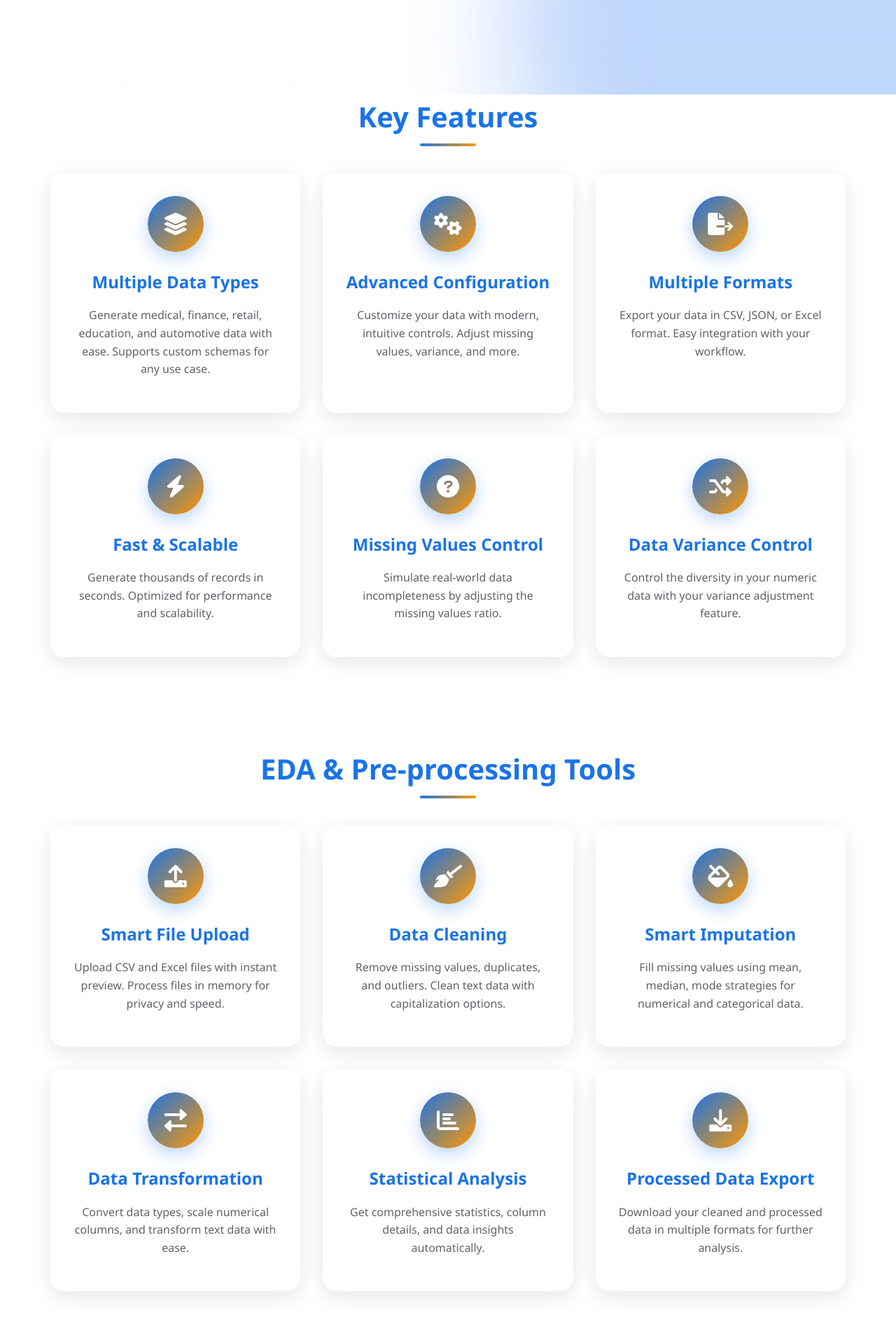
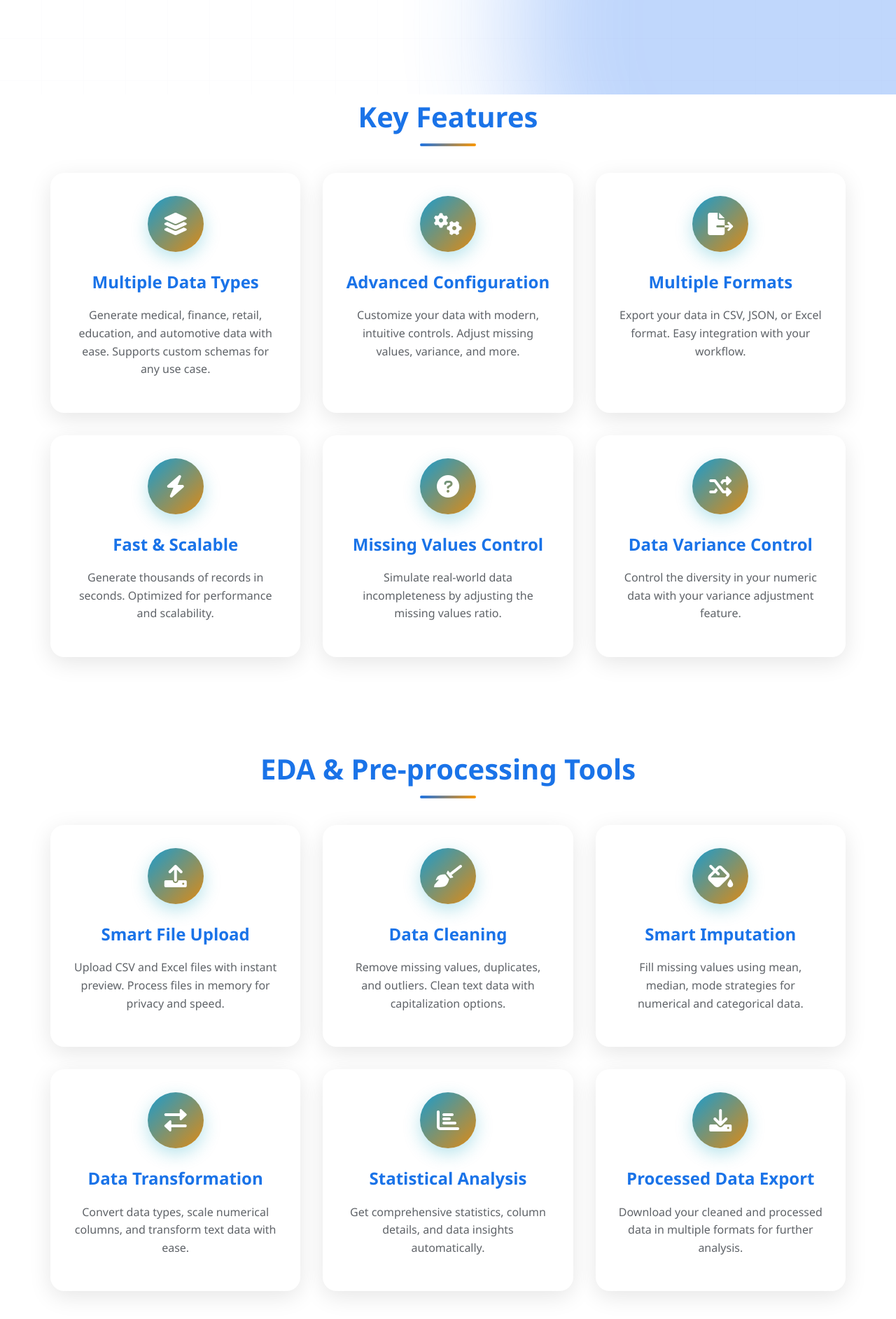
Before and after one commit to harsh-kakadiya1/DataMimic.io-Version2, a Flask app: page / in a window 1280 px wide. Shown: the part 665-2550 px from the top of the page at 70% size. Run offline with Flask 3, Linux system fonts and the light colour scheme.

Commit message:
Update styles in CSS for feature cards and modify base.html structure; enhance visual elements with new gradients and shadows.

```diff
--- a/static/css/style.css
+++ b/static/css/style.css
@@ -970,20 +970,20 @@ select option:disabled {
     width: 80px;
     height: 80px;
     margin: 0 auto 1.5rem;
-    background: linear-gradient(135deg, #1a73e8, #ff9800);
+    background: linear-gradient(135deg, #199ccf, #df8a13);
     border-radius: 50%;
     display: flex;
     align-items: center;
     justify-content: center;
     font-size: 2rem;
     color: white;
-    box-shadow: 0 8px 25px rgba(26, 115, 232, 0.3);
+    box-shadow: 0 8px 25px rgba(19, 166, 192, 0.3);
     transition: all 0.3s ease;
 }
 
 .feature-card.ice-box:hover .feature-icon {
     transform: scale(1.1) rotate(5deg);
-    box-shadow: 0 12px 35px rgba(26, 115, 232, 0.4);
+    box-shadow: 0 12px 35px rgba(135, 206, 235, 0.4);
 }
 
 .feature-card.ice-box h3 {
```
Also changed, not shown: templates/base.html (line endings or trailing spaces).
